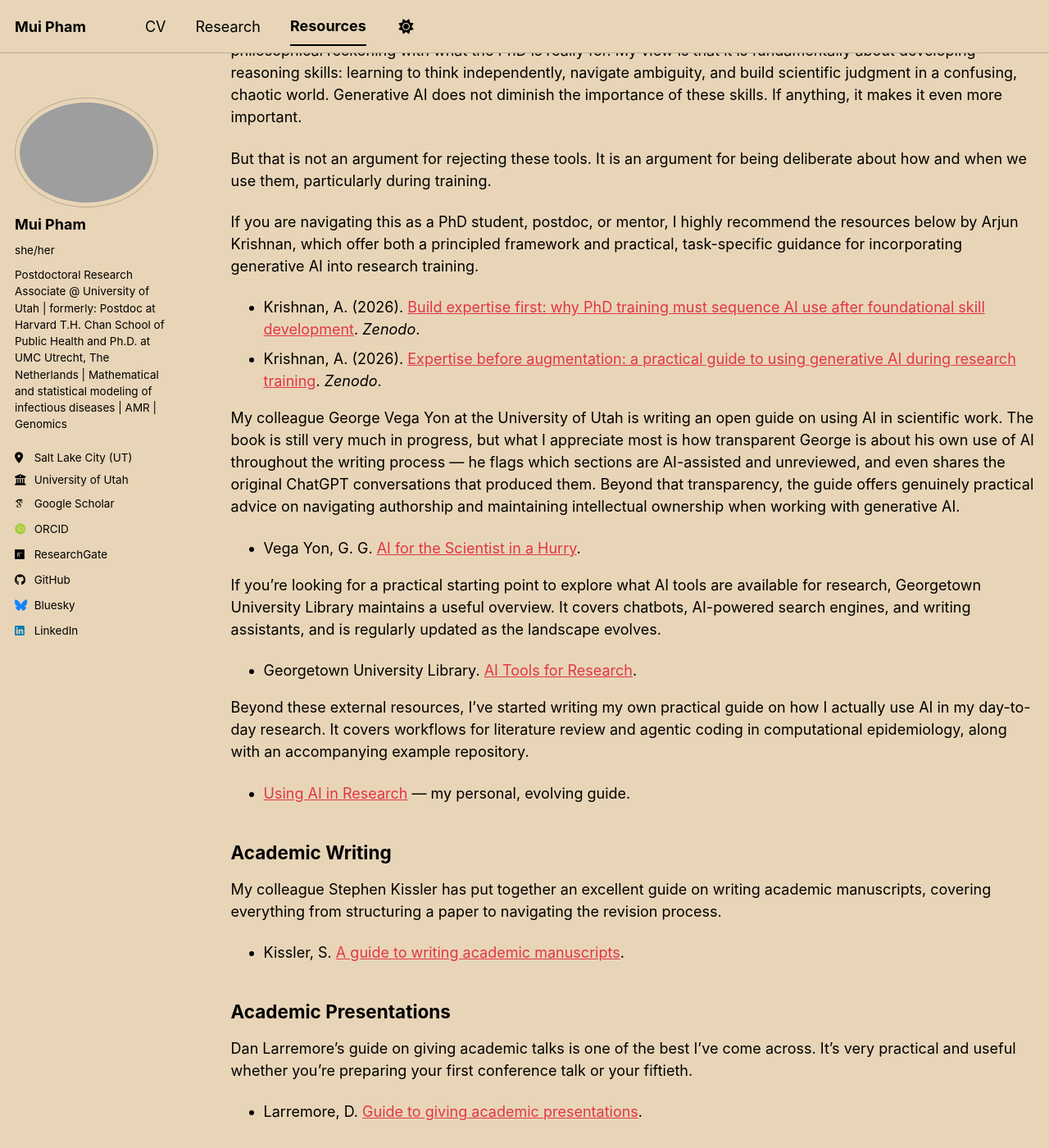
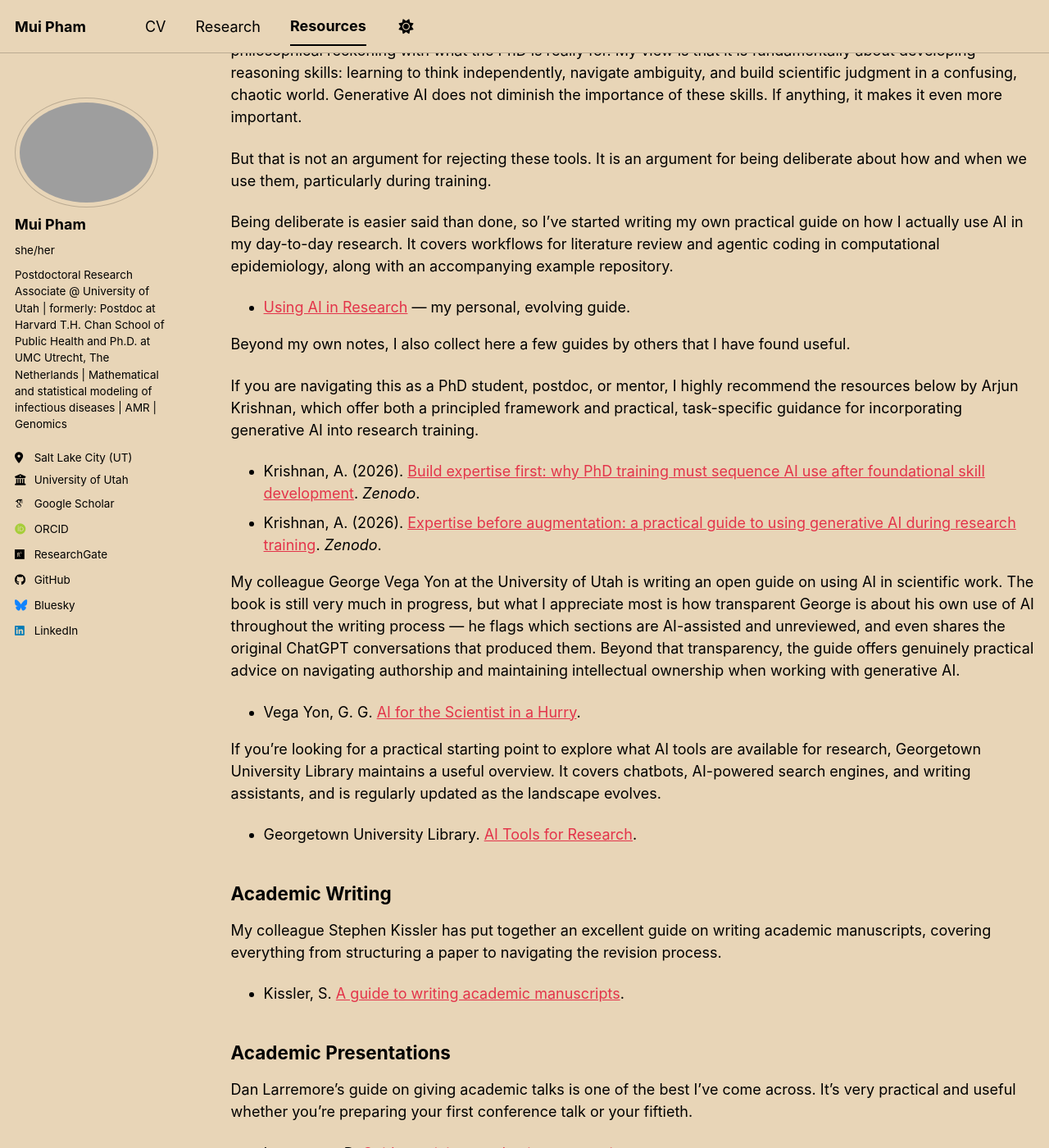
Before and after one commit to tm-pham/tm-pham.github.io, a Jekyll site: the page built from _pages/resources-research-practice.md, in a window 1280 px wide and 1400 px high, scrolled down 503 px. Shown: the whole window at 82% size. Built offline with Jekyll 4.4.1, drawn with Linux system fonts in a browser that asks for light colours; some web fonts are replaced; a script bundle is joined from its source files by our own code; library files that are not in the unit come from our copies.

Commit message:
docs: add personal guide on using AI in research and include additional resources

```diff
--- a/_pages/resources-research-practice.md
+++ b/_pages/resources-research-practice.md
@@ -21,6 +21,12 @@ This matters because generative AI is not just changing how we work; it is chang
 
 But that is not an argument for rejecting these tools. It is an argument for being deliberate about how and when we use them, particularly during training.
 
+Being deliberate is easier said than done, so I've started writing my own practical guide on how I actually use AI in my day-to-day research. It covers workflows for literature review and agentic coding in computational epidemiology, along with an accompanying example repository.
+
+- [Using AI in Research](/resources/ai-in-research/) — my personal, evolving guide.
+
+Beyond my own notes, I also collect here a few guides by others that I have found useful.
+
 If you are navigating this as a PhD student, postdoc, or mentor, I highly recommend the resources below by Arjun Krishnan, which offer both a principled framework and practical, task-specific guidance for incorporating generative AI into research training.
 
 - Krishnan, A. (2026). [Build expertise first: why PhD training must sequence AI use after foundational skill development](https://doi.org/10.5281/zenodo.18649847). *Zenodo*.
@@ -35,9 +41,7 @@ If you're looking for a practical starting point to explore what AI tools are av
 
 - Georgetown University Library. [AI Tools for Research](https://guides.library.georgetown.edu/ai/tools).
 
-Beyond these external resources, I've started writing my own practical guide on how I actually use AI in my day-to-day research. It covers workflows for literature review and agentic coding in computational epidemiology, along with an accompanying example repository.
 
-- [Using AI in Research](/resources/ai-in-research/) — my personal, evolving guide.
 
 ## Academic Writing
 
```
